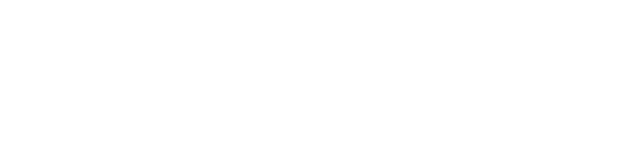
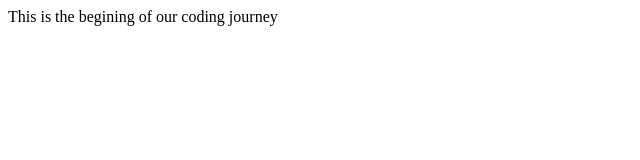
Before and after one commit to wealthralph/Frontend_Path, a plain HTML site: page Lesson 1/index.html in a window 1280 px wide. Shown: the whole page, without its empty margins (0-640 px from the left). Drawn offline with Linux system fonts and the light colour scheme.

Commit message:
This is a minor change

```diff
--- a/index.html
+++ b/Lesson 1/index.html
@@ -4,9 +4,11 @@
     <meta charset="UTF-8">
     <meta http-equiv="X-UA-Compatible" content="IE=edge">
     <meta name="viewport" content="width=device-width, initial-scale=1.0">
-    <title>Intoduction to HTML</title>
+    <title>Introductionn to HTML</title>
 </head>
 <body>
-
+    <main>
+        This is the begining of our coding journey
+    </main>
 </body>
 </html>
```
